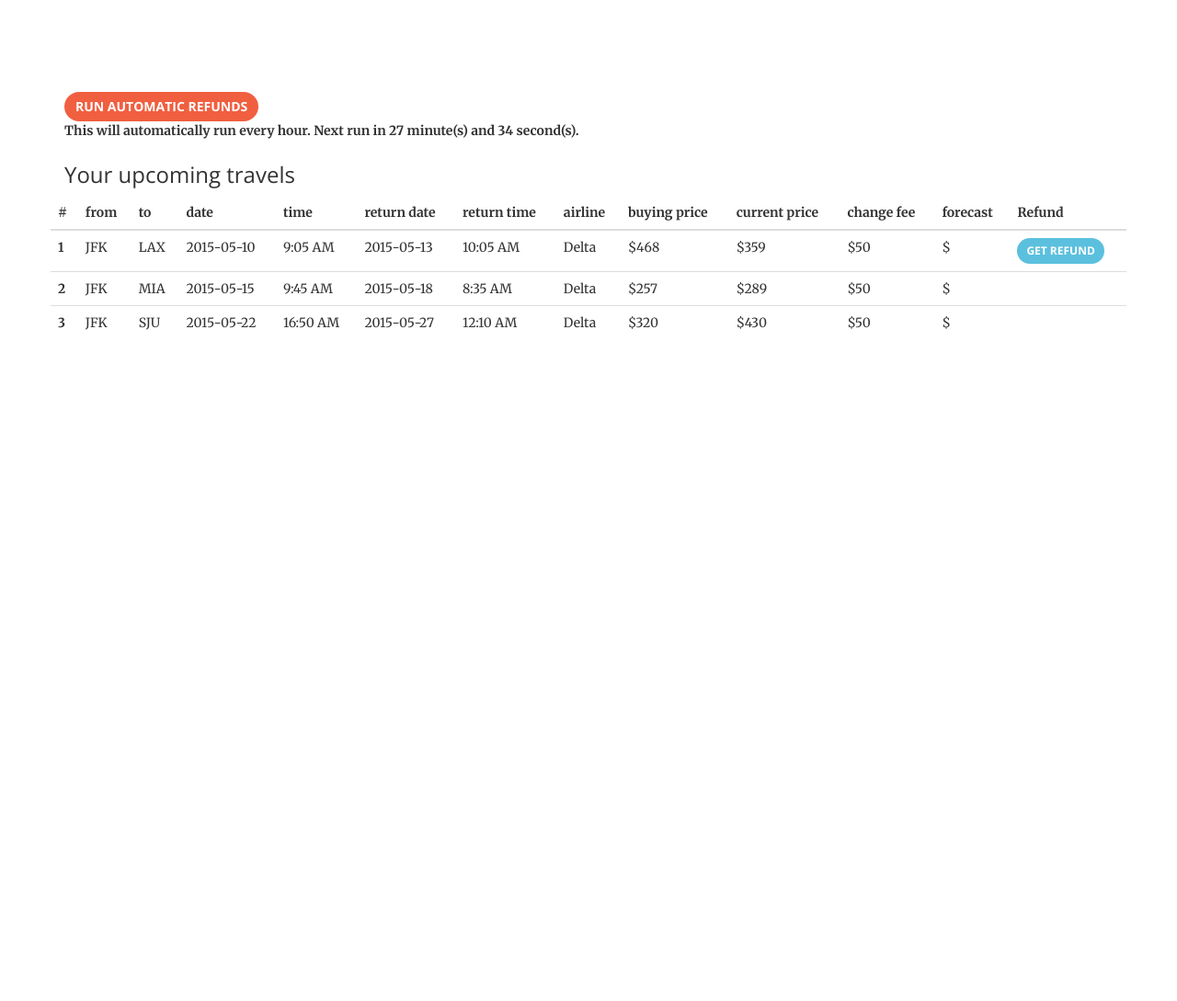
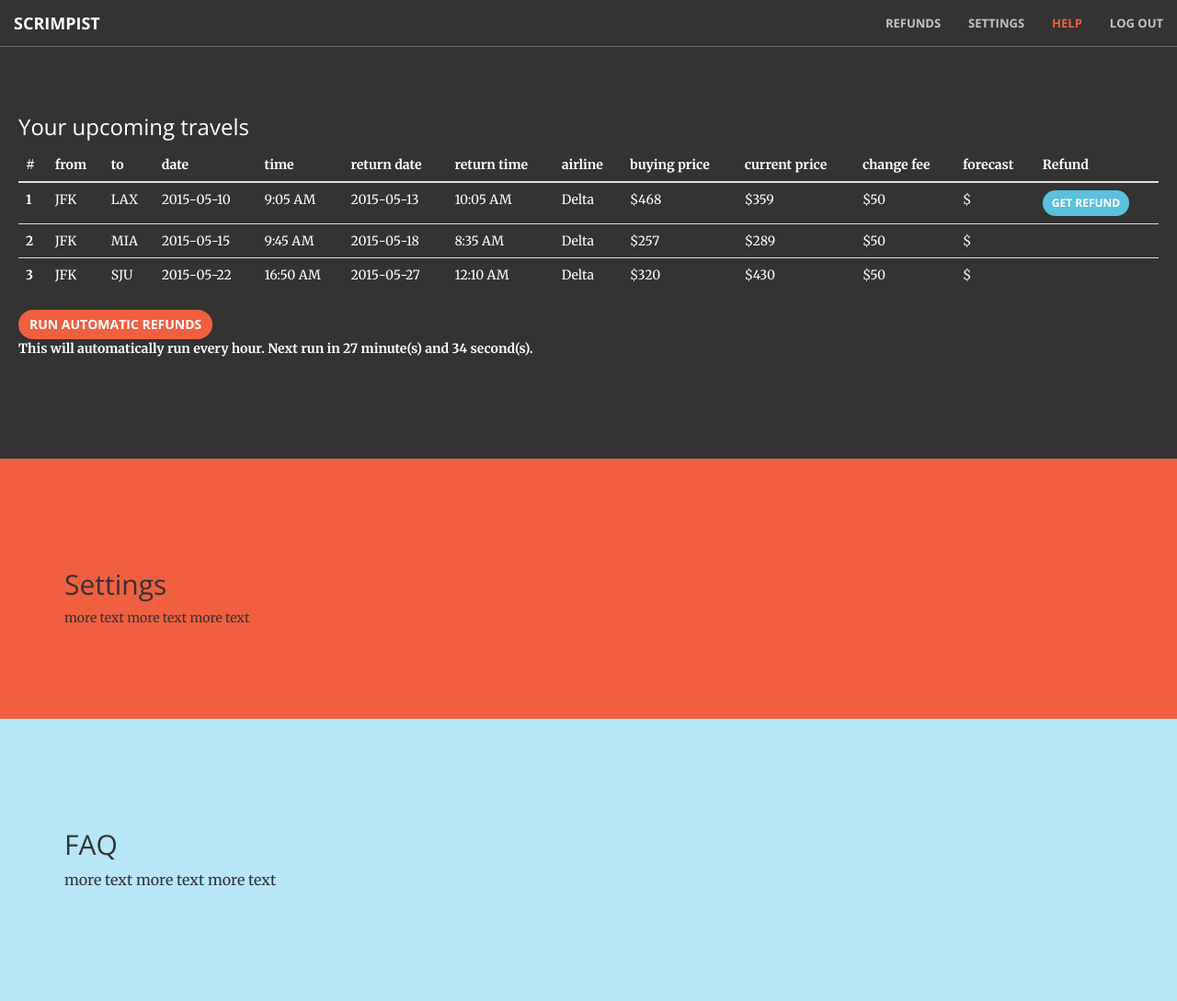
Before and after one commit to scrimpist/scrimpist.github.io, a plain HTML site: page refunds.html in a window 1280 px wide. Shown: the whole page at 92% size. Before the commit the page ends 800 px from the top, so only its background shows below. Drawn offline with nearby package versions, Linux system fonts and the light colour scheme; no server answers.

```diff
--- a/css/style.css
+++ b/css/style.css
@@ -80,3 +80,23 @@
 	background-color: #555;
 	color: white;
 }
+
+#refund-section {
+	background-color: #333;
+}
+#refund-section .container {
+	width: 100%;
+}
+.refund-table-container {
+	color: white;
+	padding: 5px;
+}
+#refund-section tbody>tr:hover {
+	background-color: #f05f40;
+}
+#settings {
+	background-color: #f05f40;
+}
+#faq {
+	background-color: #B5E7F9;
+}
--- a/refunds.html
+++ b/refunds.html
@@ -1,30 +1,22 @@
 <!DOCTYPE html>
 <html lang="en" ng-app="refundApp">
-
     <head>
-
         <meta charset="utf-8">
         <meta http-equiv="X-UA-Compatible" content="IE=edge">
         <meta name="viewport" content="width=device-width, initial-scale=1">
         <meta name="description" content="">
         <meta name="author" content="">
-
         <title>Scrimpist - Book with confidence, we've got your back</title>
-
         <!-- Bootstrap Core CSS -->
         <link rel="stylesheet" href="css/bootstrap.min.css" type="text/css">
-
         <!-- Custom Fonts -->
         <link href='http://fonts.googleapis.com/css?family=Open+Sans:300italic,400italic,600italic,700italic,800italic,400,300,600,700,800' rel='stylesheet' type='text/css'>
         <link href='http://fonts.googleapis.com/css?family=Merriweather:400,300,300italic,400italic,700,700italic,900,900italic' rel='stylesheet' type='text/css'>
         <link rel="stylesheet" href="font-awesome/css/font-awesome.min.css" type="text/css">
-
         <!-- Plugin CSS -->
         <link rel="stylesheet" href="css/animate.min.css" type="text/css">
-
         <!-- Custom CSS -->
         <link rel="stylesheet" href="css/creative.css" type="text/css">
-
         <link rel="stylesheet" href="css/style.css" type="text/css">
         <!-- HTML5 Shim and Respond.js IE8 support of HTML5 elements and media queries -->
         <!-- WARNING: Respond.js doesn't work if you view the page via file:// -->
@@ -36,17 +28,47 @@
         <script src="https://ajax.googleapis.com/ajax/libs/angularjs/1.3.14/angular.min.js"></script>
 
         <script src="./js/refund.js"></script>
-
     </head>
-
     <body id="page-top">
-
-    <section>
-        <div class="container" ng-controller="refundController">
-            <a id="run-refunds" href="#" class="btn btn-primary wow bounceIn">Run automatic refunds</a>
-            <br><label>This will automatically run every hour. Next run in {{ minutes }} minute(s) and {{ counter }} second(s).</label>
+        <nav id="mainNav" class="navbar navbar-default navbar-fixed-top">
+            <div class="container-fluid">
+                <!-- Brand and toggle get grouped for better mobile display -->
+                <div class="navbar-header">
+                    <button type="button" class="navbar-toggle collapsed" data-toggle="collapse" data-target="#navbar-collapse-1">
+                    <span class="sr-only">Toggle navigation</span>
+                    <span class="icon-bar"></span>
+                    <span class="icon-bar"></span>
+                    <span class="icon-bar"></span>
+                    </button>
+                    <a class="navbar-brand page-scroll" href="#page-top">Scrimpist</a>
+                </div>
+                <!-- Collect the nav links, forms, and other content for toggling -->
+                <div class="collapse navbar-collapse" id="navbar-collapse-1">
+                    <ul class="nav navbar-nav navbar-right">
+                        <li>
+                            <a class="page-scroll" href="#refund-section">Refunds</a>
+                        </li>
+                        <li>
+                            <a class="page-scroll" href="#settings">Settings</a>
+                        </li>
+                        <li>
+                            <a class="page-scroll" href="#faq">Help</a>
+                        </li>
+                        <li>
+                            <a id="logout" href="./index.html">Log out</a>
+                        </li>
+                    </ul>
+                </div>
+                <!-- /.navbar-collapse -->
+            </div>
+            <!-- /.container-fluid -->
+        </nav>
+        <section id="refund-section" ng-controller="refundController">
+            <div class="container">
+                <div class="row">
+                    <div class="col-xs-12">
+                        <div class="refund-table-container">
                             <h3>{{ description }}</h3>
-            <div class="row">
                             <table class="table table-hover">
                                 <thead>
                                     <tr>
@@ -68,25 +90,45 @@
                                     </tr>
                                 </tbody>
                             </table>
+                            <a id="run-refunds" href="#" class="btn btn-primary wow bounceIn">Run automatic refunds</a>
+                            <br><label>This will automatically run every hour. Next run in {{ minutes }} minute(s) and {{ counter }} second(s).</label>
+                        </div>
+                    </div>
                 </div>
             </div>
         </section>
-
+        <section id="settings">
+            <div class="container">
+                <div class="row">
+                    <div class="col-xs-12">
+                        <h2>Settings</h2>
+                        more text more text more text
+                    </div>
+                </div>
+            </div>
+        </section>
+        <section id="faq">
+            <div class="container">
+                <div class="row">
+                    <div class="col-xs-12">
+                        <h2>FAQ</h2>
+                        <p>
+                            more text more text more text
+                        </p>
+                    </div>
+                </div>
+            </div>
+        </section>
         <!-- jQuery -->
         <script src="js/jquery.js"></script>
-
         <!-- Bootstrap Core JavaScript -->
         <script src="js/bootstrap.min.js"></script>
-
         <!-- Plugin JavaScript -->
         <script src="js/jquery.easing.min.js"></script>
         <script src="js/jquery.fittext.js"></script>
         <script src="js/wow.min.js"></script>
-
         <!-- Custom Theme JavaScript -->
         <script src="js/creative.js"></script>
         <script src="js/app.js"></script>
-
     </body>
-
 </html>
```
Also changed, not shown: index.html (+3 -2 lines), js/app.js. Lines whose indentation alone changed are shown as unchanged.
